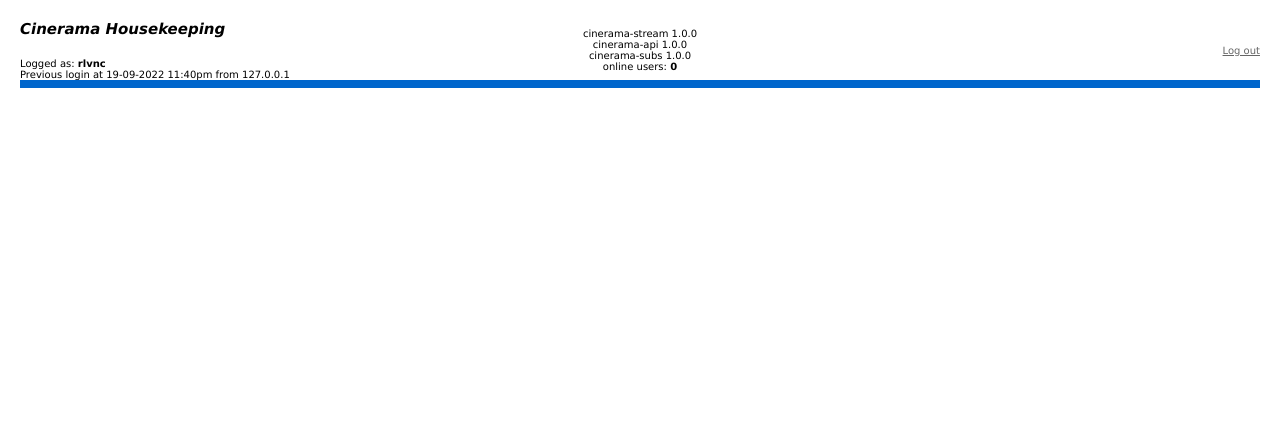
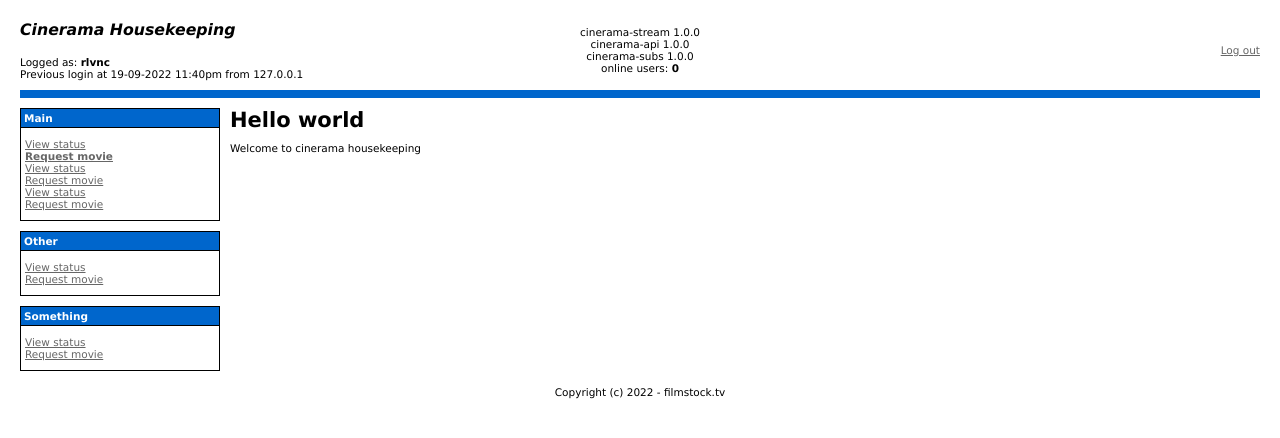
Before and after one commit to Josedn/cinerama-hk, a React (Create React App) app: page /home in a window 1280 px wide. Shown: the top 438 px of the page. Built offline with nearby package versions, Linux system fonts and the light colour scheme.

Commit message:
Add navigator styles

```diff
--- a/src/housekeeping_ui/CineUI.scss
+++ b/src/housekeeping_ui/CineUI.scss
@@ -5,7 +5,7 @@ html {
 body {
     background-color: #ffffff;
     color: #000000;
-    font-size: 10px;
+    font-size: 10.5px;
     font-family: Verdana, Arial, Helvetica, sans-serif;
     text-align: left;
     margin: 0;
--- a/src/housekeeping_ui/pages/home/HomePage.scss
+++ b/src/housekeeping_ui/pages/home/HomePage.scss
@@ -38,6 +38,7 @@
 .home-page__separator {
     height: 8px;
     width: 100%;
+    margin: 10px 0;
     background: #0066cc;
 }
 
@@ -46,3 +47,53 @@
     padding: 0;
     margin: 0;
 }
+
+.home-page__wrapper {
+    display: flex;
+}
+
+.home-page__navigator {
+    width: 200px;
+}
+
+.home-page__content {
+    flex: 1 0;
+    margin-left: 10px;
+}
+
+.content__title {
+    padding: 0;
+    margin: 0 0 10px 0;
+}
+
+.navigator__block {
+    border: 1px solid #000000;
+}
+
+.navigator__block:not(:last-child) {
+    margin-bottom: 10px;
+}
+
+.navigator__header {
+    padding: 3px;
+    background-color: #0066cc;
+    color: #ffffff;
+    font-weight: bold;
+    border-bottom: 1px solid #000000;
+}
+
+.navigator__list {
+    padding: 10px 4px;
+    list-style-type: none;
+    margin: 0;
+}
+
+.navigator__list-item--selected {
+    font-weight: bold;
+}
+
+.home-page_footer {
+    text-align: center;
+    width: 100%;
+    margin-top: 15px;
+}
--- a/src/housekeeping_ui/pages/home/HomePage.tsx
+++ b/src/housekeeping_ui/pages/home/HomePage.tsx
@@ -35,6 +35,50 @@ export default function HomePage() {
                 </div>
             </div>
             <div className="home-page__separator" />
+            <div className="home-page__wrapper">
+                <div className="home-page__navigator">
+                    <div className="navigator__block">
+                        <div className="navigator__header">
+                            Main
+                        </div>
+                        <ul className="navigator__list">
+                            <li className="navigator__list-item"><a href="/status">View status</a></li>
+                            <li className="navigator__list-item navigator__list-item--selected"><a href="/request-movie">Request movie</a></li>
+                            <li className="navigator__list-item"><a href="/status">View status</a></li>
+                            <li className="navigator__list-item"><a href="/request-movie">Request movie</a></li>
+                            <li className="navigator__list-item"><a href="/status">View status</a></li>
+                            <li className="navigator__list-item"><a href="/request-movie">Request movie</a></li>
+                        </ul>
+                    </div>
+                    <div className="navigator__block">
+                        <div className="navigator__header">
+                            Other
+                        </div>
+                        <ul className="navigator__list">
+                            <li className="navigator__list-item"><a href="/status">View status</a></li>
+                            <li className="navigator__list-item"><a href="/request-movie">Request movie</a></li>
+                        </ul>
+                    </div>
+                    <div className="navigator__block">
+                        <div className="navigator__header">
+                            Something
+                        </div>
+                        <ul className="navigator__list">
+                            <li className="navigator__list-item"><a href="/status">View status</a></li>
+                            <li className="navigator__list-item"><a href="/request-movie">Request movie</a></li>
+                        </ul>
+                    </div>
+                </div>
+                <div className="home-page__content">
+                    <h1 className="content__title">Hello world</h1>
+                    <p className="content__title">
+                        Welcome to cinerama housekeeping
+                    </p>
+                </div>
+            </div>
+            <div className="home-page_footer">
+                Copyright (c) 2022 - filmstock.tv
+            </div>
         </div>
     );
 }
```
